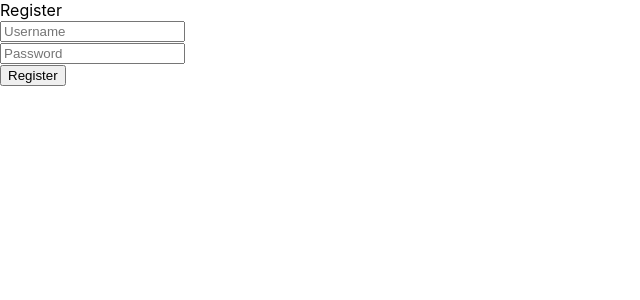
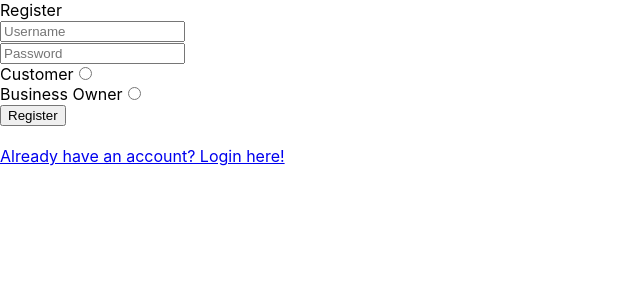
Before and after one commit to Build-Week-African-MarketPlace-2/front-end, a React (Create React App) app: page /register in a window 1280 px wide. Shown: the top 300 px of the page, without its empty margins (0-640 px from the left). Built offline with nearby package versions, Linux system fonts and the light colour scheme; the HTML template or start-up script is replaced by a standard one.

Commit message:
Add account-type filtering

```diff
--- a/src/App.js
+++ b/src/App.js
@@ -29,15 +29,15 @@ export default function App()
   return (
     <HeadStyle>
       <Switch>
-        <Route exact path="/"><Redirect to="/products" /></Route>
+        <Route exact path="/"><Redirect to="/login" /></Route>
         <Route path="/login" component={Login} />
         <Route path="/register" component={Register} />
       </Switch>
 
       <ProductContext.Provider value={{listings:listings, getListings:GetListings}}>
         <Switch>
-          <Route path="/products" component={ProductList} />
-          <PrivateRoute path="/panel" component={Panel} />
+          <PrivateRoute path="/products" component={ProductList} type="1" />
+          <PrivateRoute path="/panel" component={Panel} type="2" />
         </Switch>
       </ProductContext.Provider>
     </HeadStyle>
--- a/src/components/login.jsx
+++ b/src/components/login.jsx
@@ -1,6 +1,7 @@
 import React, { useState } from "react";
 import styled from "styled-components";
 import { useHistory } from "react-router";
+import { Link } from "react-router-dom";
 
 export default function Login(props)
 {
@@ -24,6 +25,7 @@ export default function Login(props)
             if (pass === "pass_word")
             {
                 window.localStorage.setItem("auth", "000");
+                window.localStorage.setItem("class", 1);
                 history.push("/products");
             }
             else
@@ -47,6 +49,12 @@ export default function Login(props)
 
     let submitForm = function(e)
     {
+        let SubData =
+        {
+            ...FormData,
+            types:e.target.types.value
+        }
+
         verifyLogin(FormData.username, FormData.password);
     }
 
@@ -58,9 +66,16 @@ export default function Login(props)
                 <br />
                 <input type="password" name="password" defaultValue={FormData.password} placeholder="Password" />
                 <br />
+                {/* */}
+                    <label htmlFor="customer">Customer</label>
+                    <input type="radio" name="types" id="customer" value="customer" /><br />
+                    <label htmlFor="owner">Business Owner</label>
+                    <input type="radio" name="types" id="owner" value="owner" /><br />
+                {/* */}
                 <button type="submit">Login</button>
             </form>
             <h2>{FormData.error === "" ? null : FormData.error}</h2>
+            <Link to="/register">Don't have an account yet? Click here!</Link>
         </LoginStyle>
     );
 };
--- a/src/components/privateRoute.jsx
+++ b/src/components/privateRoute.jsx
@@ -3,7 +3,17 @@ import { Route, Redirect } from 'react-router-dom';
 
 const PrivateRoute = ({ component: Component, ...rest }) =>
 {
-  const token = window.localStorage.getItem('auth');
+  let RequiredType = rest.type;
+
+  const token = window.localStorage.getItem("auth");
+  const type = window.localStorage.getItem("class");
+
+  if (!type)
+    return <Redirect to="/login" />;
+
+  if (type < RequiredType)
+    return <Redirect to="/products" />;
+
   return (
     <Route
       {...rest}
--- a/src/components/register.jsx
+++ b/src/components/register.jsx
@@ -1,6 +1,7 @@
 import React, { useState } from "react";
 import styled from "styled-components";
 import { useHistory } from "react-router";
+import { Link } from "react-router-dom";
 
 export default function Register()
 {
@@ -26,6 +27,12 @@ export default function Register()
 
     let submitForm = function(e)
     {
+        let SubData =
+        {
+            ...FormData,
+            types:e.target.types.value
+        }
+
         history.push("/login");
     }
 
@@ -37,9 +44,16 @@ export default function Register()
                 <br />
                 <input type="password" name="password" defaultValue={FormData.password} placeholder="Password" />
                 <br />
+                {/* */}
+                    <label htmlFor="customer">Customer</label>
+                    <input type="radio" name="types" id="customer" value="customer" /><br />
+                    <label htmlFor="owner">Business Owner</label>
+                    <input type="radio" name="types" id="owner" value="owner" /><br />
+                {/* */}
                 <button type="submit">Register</button>
             </form>
             <h2>{FormData.error === "" ? null : FormData.error}</h2>
+            <Link to="/login">Already have an account? Login here!</Link>
         </RegisterStyle>
     );
 };
```
